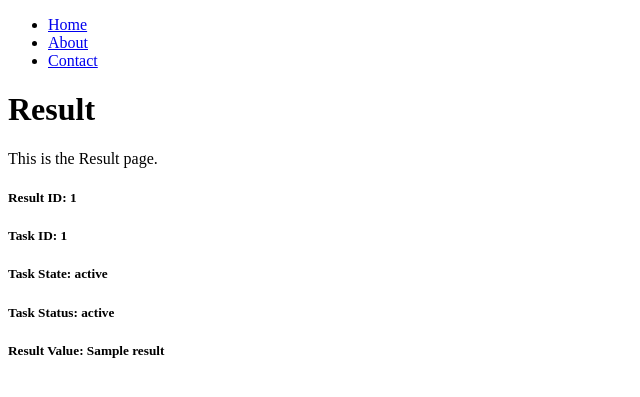
After one commit to MohammadFahad1/Celery-Project, a Django app: template myapp/templates/result.html in a window 1280 px wide. The commit adds this page. Shown: the top 397 px of the page, without its empty margins (0-640 px from the left). Run offline with Django 4.2, Linux system fonts and the light colour scheme; the template is opened without the code that fills it: most values are stand-ins (such as "Sample title", 1, 10 or a date in 2020); parts of the project's set-up code (start-up, migrations or seed data) failed here and were passed over.

Commit message:
Showing the result after request is successful and ready

```diff
--- a/celeryproject/settings.py
+++ b/celeryproject/settings.py
@@ -129,4 +129,5 @@ DEFAULT_AUTO_FIELD = 'django.db.models.BigAutoField'
 
 # Celery settings
 CELERY_BROKER_URL = 'redis://127.0.0.1:6379/0'
+CELERY_RESULT_BACKEND = 'redis://127.0.0.1:6379/0'
 CELERY_TIMEZONE = "Asia/Dhaka"
--- /dev/null
+++ b/myapp/templates/result.html
@@ -0,0 +1,25 @@
+<!doctype html>
+<html lang="en">
+<head>
+    <meta charset="utf-8">
+    <title>Result</title>
+</head>
+<body>
+    <nav>
+        <ul>
+            <li><a href="{% url 'home' %}">Home</a></li>
+            <li><a href="{% url 'about' %}">About</a></li>
+            <li><a href="{% url 'contact' %}">Contact</a></li>
+        </ul>
+    </nav>
+    <h1>Result</h1>
+    <p>This is the Result page.</p>
+    {% if result %}
+        <h5>Result ID: {{result.id}}</h5>
+        <h5>Task ID: {{result.task_id}}</h5>
+        <h5>Task State: {{result.state}}</h5>
+        <h5>Task Status: {{result.status}}</h5>
+        <h5>Result Value: {{result.result}}</h5>
+    {% endif %}
+</body>
+</html>
--- a/myapp/urls.py
+++ b/myapp/urls.py
@@ -1,8 +1,9 @@
 from django.urls import path
-from myapp.views import home, about, contact
+from myapp.views import home, about, contact, check_result
 
 urlpatterns = [
     path('', home, name='home'),
     path('about/', about, name='about'),
     path('contact/', contact, name='contact'),
+    path('check_result/<str:task_id>', check_result, name='check_result'),
 ]
```
Also changed, not shown: myapp/templates/home.html (+9 -3 lines), myapp/views.py (+13 -0 lines).
